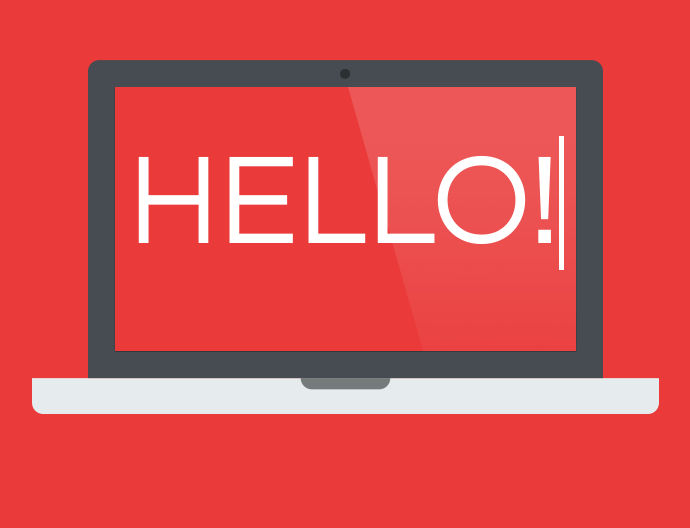
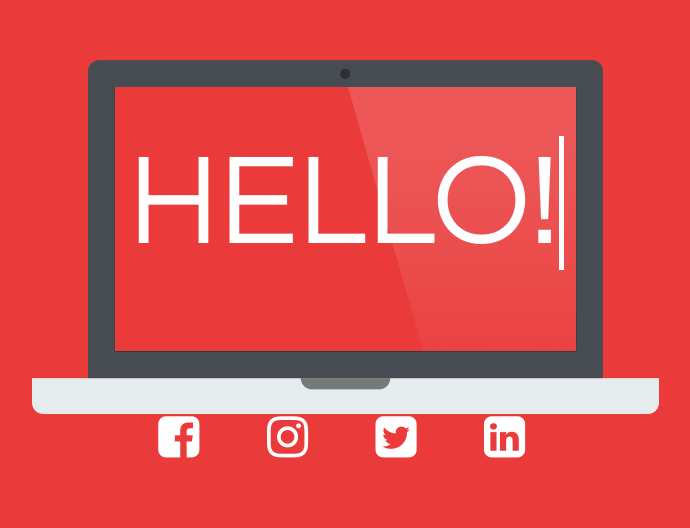
Before and after one commit to BipulGyawali/website, a plain HTML site: page index.html in a window 1280 px wide. Shown: the part 163-691 px from the top of the page, without its empty margins (295-985 px from the left). Drawn offline with Linux system fonts and the light colour scheme.

Commit message:
social media added for desktop

```diff
--- a/index.css
+++ b/index.css
@@ -90,3 +90,39 @@ body {
         left: 100%;
     }
 }
+.socialmedia{
+    padding-left: 4.5%;
+    padding-top: 40%;
+}
+.soc{
+    display: flex;
+    flex-wrap: wrap;
+
+}
+li{
+    color: white;
+    font-size: 2rem;
+    display: flex;
+    display: inline-block;
+    padding: 4rem;
+    padding-left: 0;
+}
+a{
+    color: white;
+    font-size: 3rem;
+
+}
+a:hover{
+    color: #0aaaf5;
+    cursor: pointer;
+    font-size: 4rem;
+
+}
+@media all and (max-width: 500px) {
+    a{
+        font-size: 2.25rem;
+        width: 50%;
+
+    }
+
+}
--- a/index.html
+++ b/index.html
@@ -5,17 +5,43 @@
 	<meta http-equiv="X-UA-Compatible" content="IE=edge">
 	<meta name="viewport" content="width=device-width, initial-scale=1.0">
 	<link rel="stylesheet" href="index.css">
+	<link rel="stylesheet" href="https://cdnjs.cloudflare.com/ajax/libs/font-awesome/4.7.0/css/font-awesome.min.css">
+
 	<title>Bipul Gyawali</title>
 </head>
 
 <body>
 	<div class="home">
 		<div id="laptop"></div>
-		<a class="laptop-camera" href="https://www.bipulgyawali.com.np/"></a>
+		<div class="laptopcamera"><a class="laptop-camera" href="https://www.bipulgyawali.com.np/"></a></div>
 		<div id="laptop-screen">
 			<div class="text">
 				<span>HELLO!</span>
 			</div>
+		</div>
+		<div class="socialmedia">
+			<ul>
+				<li>
+					<div class="soc"><a href="https://www.facebook.com/bipul.gyawali.7608"><i
+								class="fa fa-facebook-square"></i></a>
+					</div>
+				</li>
+				<li>
+					<div class="soc"><a href="https://www.instagram.com/bipul_gyawali7"><i
+								class="fa fa-instagram"></i></a>
+					</div>
+				</li>
+				<li>
+					<div class="soc"><a href="https://www.twitter.com/Bipul_Gyawali7"><i
+								class="fa fa-twitter-square"></i></a>
+					</div>
+				</li>
+				<li>
+					<div class="soc"><a href="https://www.linkedin.com/in/bipul-gyawali7/"><i
+								class="fa fa-linkedin-square"></i></a></div>
+				</li>
+
+			</ul>
 		</div>
 	</div>
 
```
